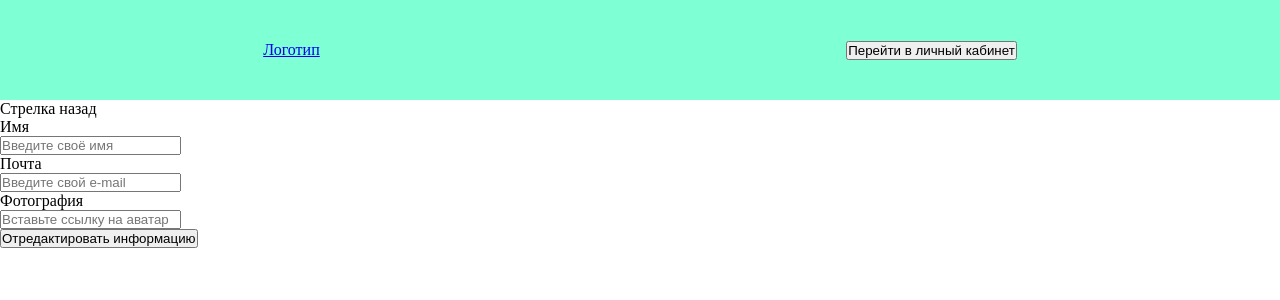
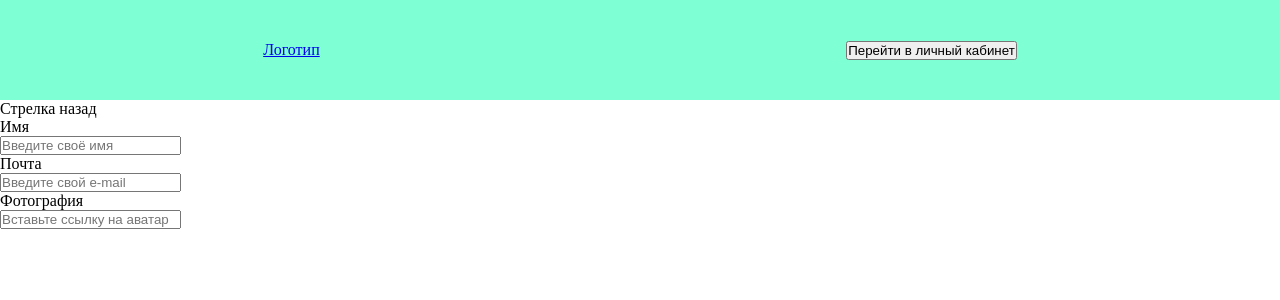
Before and after one commit to knightalli/ts-app, a React (Vite) app: page /user/1 in a window 1280 px wide. Shown: the top 300 px of the page. Built offline with nearby package versions, Linux system fonts and the light colour scheme.

Commit message:
Update user-page.tsx

```diff
--- a/src/pages/user-page.tsx
+++ b/src/pages/user-page.tsx
@@ -4,7 +4,6 @@ function UserPage() {
       <>
       <div className="user-page-container">
         <div>Стрелка назад</div>
-        <div className="user-page-info">
           <div className="user-page-name">
             <p>Имя</p>
             <input type="text" placeholder="Введите своё имя" />
@@ -17,8 +16,6 @@ function UserPage() {
             <p>Фотография</p>
             <input type="text" placeholder="Вставьте ссылку на аватар" />
           </div>
-        </div>
-        <button className="button-edit">Отредактировать информацию</button>
       </div>
 
       </>
```
